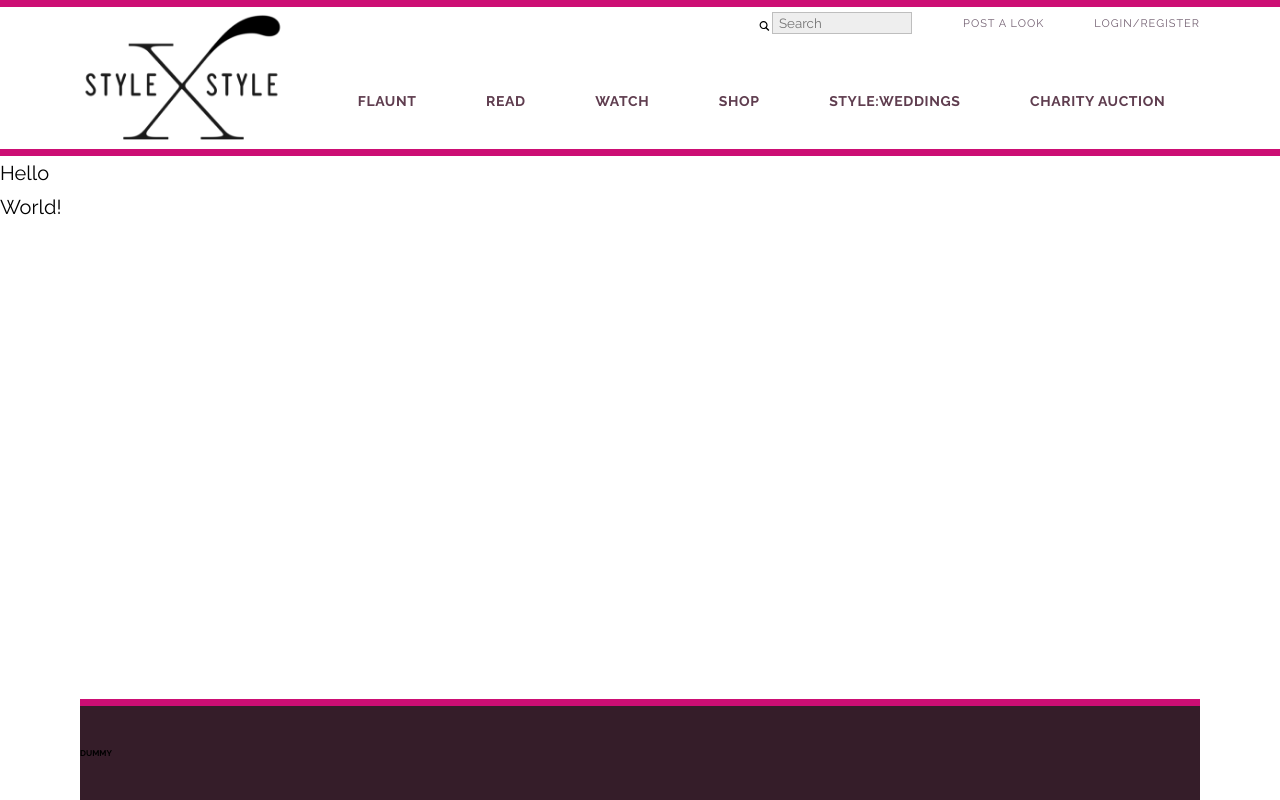
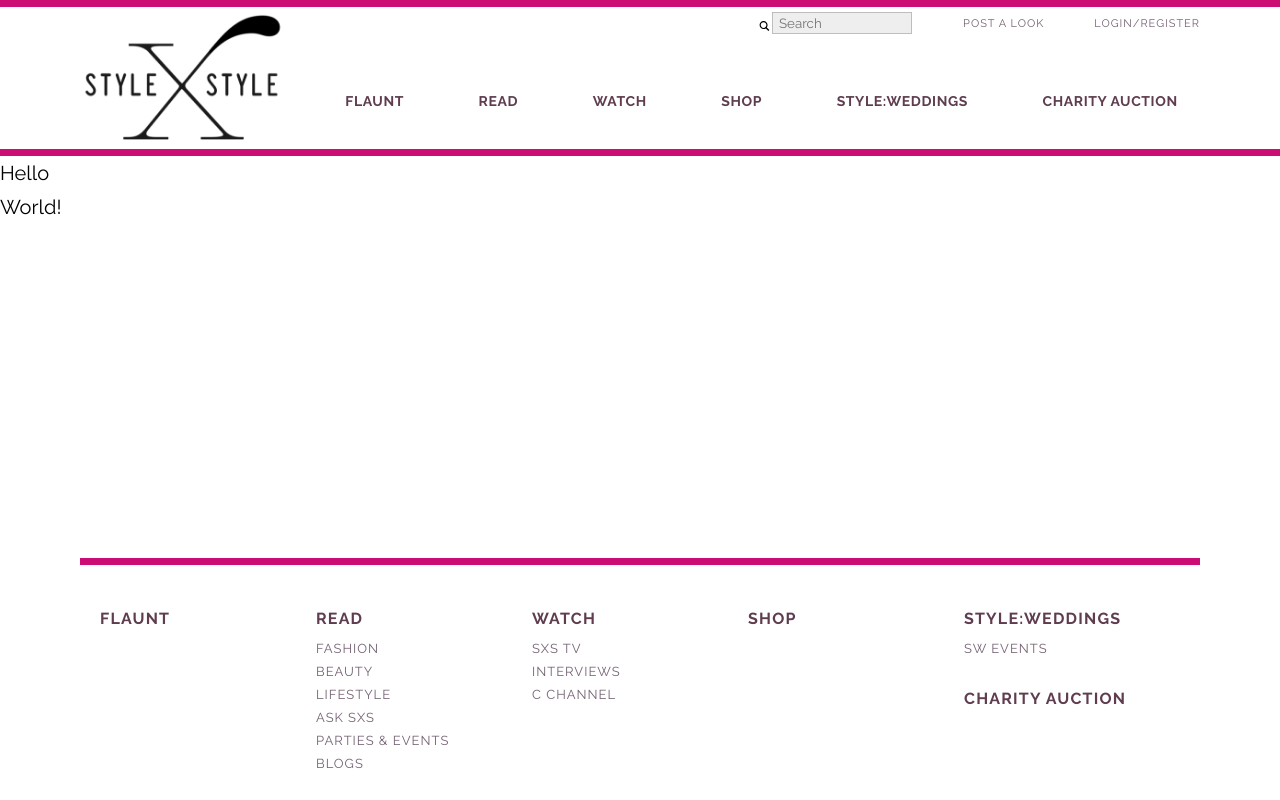
Before and after one commit to roysatadru/styleXstyle, a React (Create React App) app: page / in a window 1280 px wide. Built offline with nearby package versions, Linux system fonts and the light colour scheme.

Commit message:
<Footer /> Complete

```diff
--- a/src/components/Footer/Footer.js
+++ b/src/components/Footer/Footer.js
@@ -15,12 +15,22 @@ const footer = () => {
     },
   };
 
+  const footerLists = [];
+
+  for (const header in linkLists) {
+    footerLists.push(
+      <FooterList
+        key={header}
+        heading={header}
+        listOrMap={linkLists[header]}
+      />,
+    );
+  }
+
   return (
     <div className={classes.Footer}>
       <HorizontalBar />
-      <div className={classes.FooterLinkListContainers}>
-        <FooterList />
-      </div>
+      <div className={classes.FooterLinkListContainers}>{footerLists}</div>
     </div>
   );
 };
--- a/src/components/Footer/Footer.module.scss
+++ b/src/components/Footer/Footer.module.scss
@@ -4,7 +4,13 @@
   grid-column: center-start / center-end;
 
   &LinkListContainers {
-    padding: 4rem 0;
-    background-color: $color-grey-pink-3;
+    padding: 4rem 2rem 0 2rem;
+
+    display: grid;
+    grid-template-columns: repeat(auto-fit, minmax(17rem, 1fr));
+    align-items: start;
+    justify-items: start;
+
+    justify-content: center;
   }
 }
--- a/src/components/Footer/FooterList/FooterList.module.scss
+++ b/src/components/Footer/FooterList/FooterList.module.scss
@@ -1,3 +1,25 @@
+.MultipleFooterList {
+  display: grid;
+  grid-auto-flow: row;
+  justify-items: start;
+  align-items: start;
+}
+
 .FooterList {
+  margin-bottom: 3rem;
 
+  display: grid;
+  grid-auto-flow: row;
+  grid-row-gap: 1rem;
+  row-gap: 1rem;
 }
+
+.FooterLinkList {
+  list-style-type: none;
+  line-height: 1;
+
+  display: grid;
+  grid-auto-flow: row;
+  grid-row-gap: 1rem;
+  row-gap: 1rem;
+}
--- a/src/components/Footer/FooterList/index.js
+++ b/src/components/Footer/FooterList/index.js
@@ -1,16 +1,43 @@
+import React from 'react';
+
 import Typography from '../../Typography';
+import BtnLink from '../../UI/BtnLink';
 
 import classes from './FooterList.module.scss';
 
 const footerList = props => {
-  const listHeader = 'Dummy';
+  const listHeader = props.heading + '';
 
-  return (
-    <div className={classes.FooterList}>
-      <Typography variant='h5'>{listHeader.toUpperCase()}</Typography>
-      <ul className={classes.FooterLinkList}></ul>
-    </div>
-  );
+  const generateLinkList = (header, list) => {
+    return (
+      <div className={classes.FooterList}>
+        <Typography variant="h5">{header.toUpperCase()}</Typography>
+        <ul className={classes.FooterLinkList}>
+          {list.map((item, index) => (
+            <li key={index}>
+              <BtnLink>{item}</BtnLink>
+            </li>
+          ))}
+        </ul>
+      </div>
+    );
+  };
+
+  let output = null;
+
+  if (listHeader.startsWith('subMap')) {
+    const listOutput = [];
+
+    for (const item in props.listOrMap) {
+      listOutput.push(<React.Fragment key={item}>{generateLinkList(item, props.listOrMap[item])}</React.Fragment>);
+    }
+
+    output = <div className={classes.MultipleFooterList}>{listOutput}</div>;
+  } else {
+    output = generateLinkList(listHeader, props.listOrMap);
+  }
+
+  return output;
 };
 
 export default footerList;
--- a/src/components/NavLinksList/NavLinksList.module.scss
+++ b/src/components/NavLinksList/NavLinksList.module.scss
@@ -4,6 +4,8 @@
   display: grid;
   grid-auto-flow: column;
   justify-items: center;
+  grid-gap: 3rem;
+  gap: 3rem;
 
   li {
     display: block;
--- a/src/components/Typography/Typography.module.scss
+++ b/src/components/Typography/Typography.module.scss
@@ -1,3 +1,8 @@
+@import '../../sass/variables';
+
 .H5 {
-
+  font-weight: 700;
+  font-size: 1.6rem;
+  letter-spacing: 0.12rem;
+  color: $color-grey-pink-2;
 }
--- a/src/components/Typography/index.js
+++ b/src/components/Typography/index.js
@@ -7,9 +7,9 @@ const typography = props => {
     case 'h3':
       return <h3 className={classes.H3}>{props.children}</h3>;
     case 'h4':
-      return <h4 className={classes.H3}>{props.children}</h4>;
+      return <h4 className={classes.H4}>{props.children}</h4>;
     case 'h5':
-      return <h5 className={classes.H3}>{props.children}</h5>;
+      return <h5 className={classes.H5}>{props.children}</h5>;
     default:
       return <div className={classes.BodyText}>{props.children}</div>;
   }
```
Also changed, not shown: 2 other files (tests, documents, lock files or other folders).
